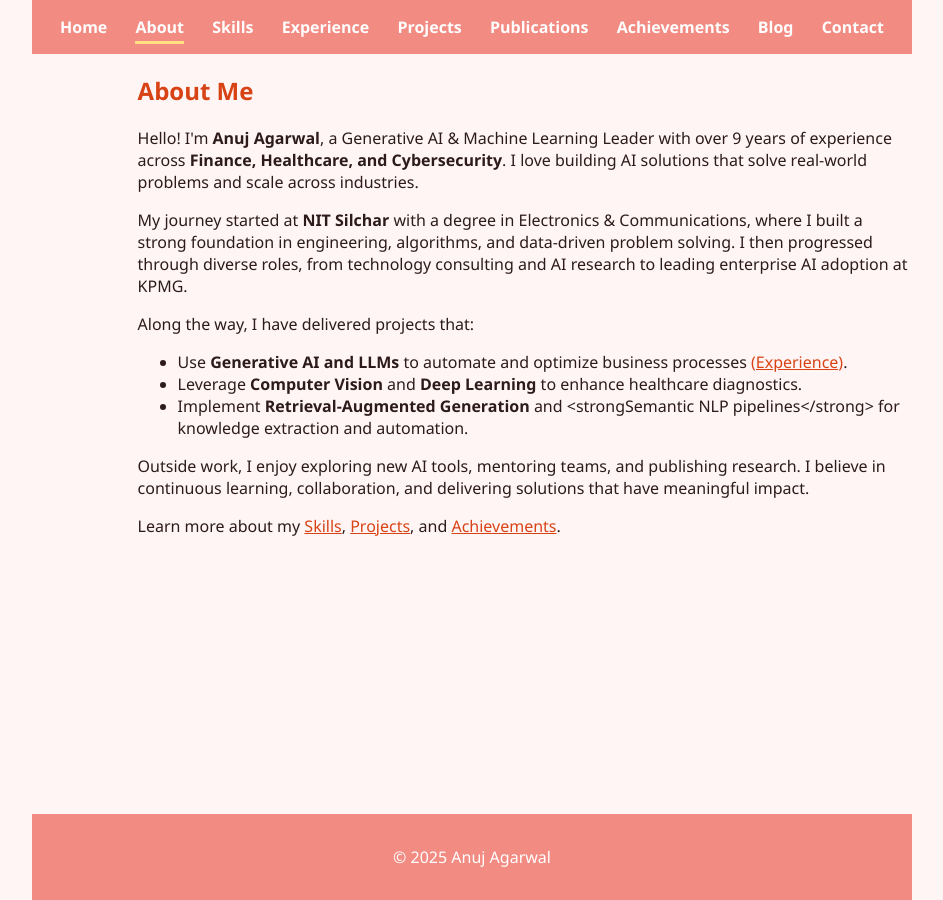
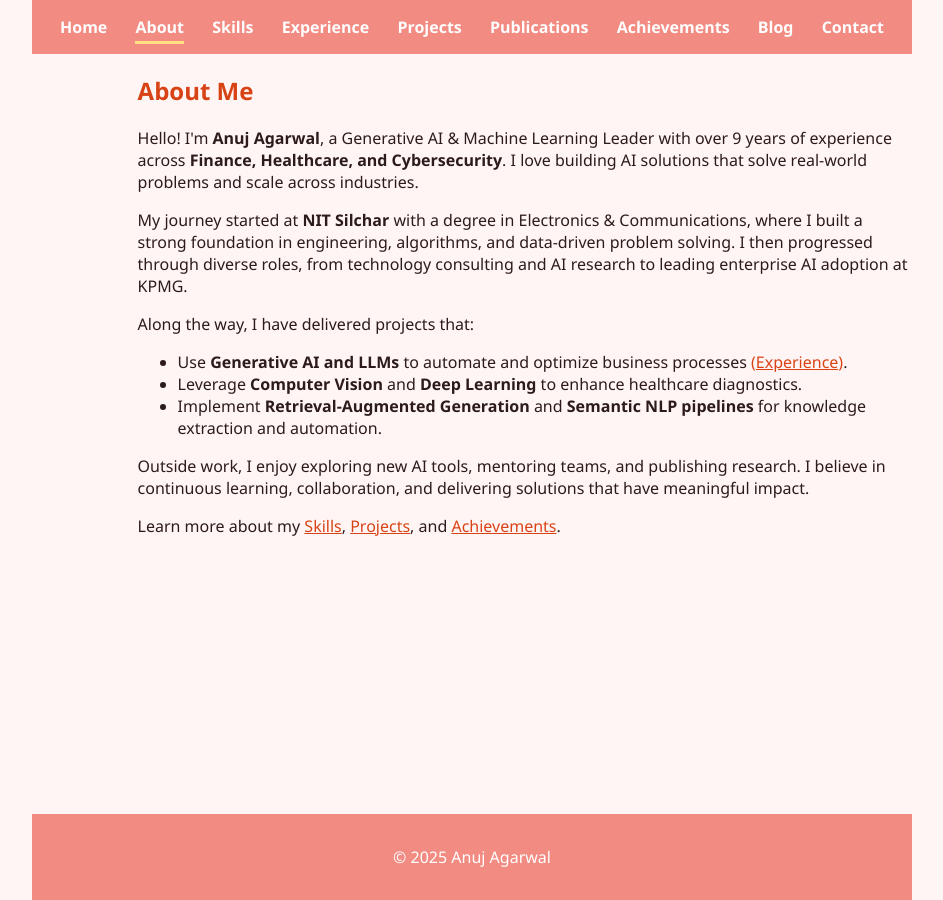
Before and after one commit to anuj-agarwal/anuj-agarwal.github.io, a Jekyll site: the page built from about.md, in a window 1280 px wide. Shown: the whole page, without its empty margins (168-1111 px from the left). Built offline with Jekyll 4.4.1, drawn with Linux system fonts in a browser that asks for light colours; a script that is not in the unit is left out.

Commit message:
Update about.md

```diff
--- a/about.md
+++ b/about.md
@@ -13,7 +13,7 @@ permalink: /about/
   <ul>
     <li>Use <strong>Generative AI and LLMs</strong> to automate and optimize business processes <a class="internal-link" href="/experience/">(Experience)</a>.</li>
     <li>Leverage <strong>Computer Vision</strong> and <strong>Deep Learning</strong> to enhance healthcare diagnostics.</li>
-    <li>Implement <strong>Retrieval-Augmented Generation</strong> and <strongSemantic NLP pipelines</strong> for knowledge extraction and automation.</li>
+    <li>Implement <strong>Retrieval-Augmented Generation</strong> and <strong>Semantic NLP pipelines</strong> for knowledge extraction and automation.</li>
   </ul>
 
   <p>Outside work, I enjoy exploring new AI tools, mentoring teams, and publishing research. I believe in continuous learning, collaboration, and delivering solutions that have meaningful impact.</p>
```
